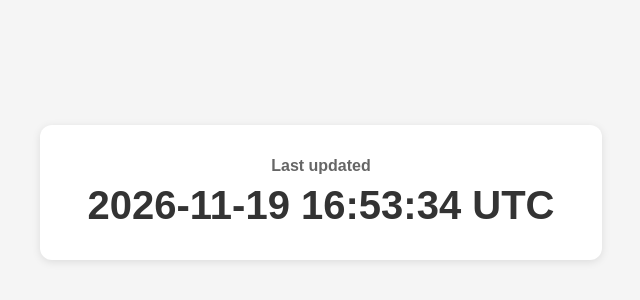
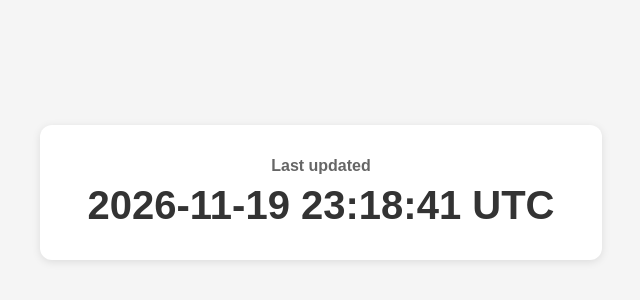
Before and after one commit to jbarronuk/BillableHours, a plain HTML site: page index.html in a window 1280 px wide. Shown: the part 208-508 px from the top of the page, 319-959 px from the left. Drawn offline with Linux system fonts and the light colour scheme.

Commit message:
Update dashboard

```diff
--- a/index.html
+++ b/index.html
@@ -27,7 +27,7 @@
 <body>
     <div class="card">
         <h1>Last updated</h1>
-        <p>2026-11-19 16:53:34 UTC</p>
+        <p>2026-11-19 23:18:41 UTC</p>
     </div>
 </body>
 </html>
```
